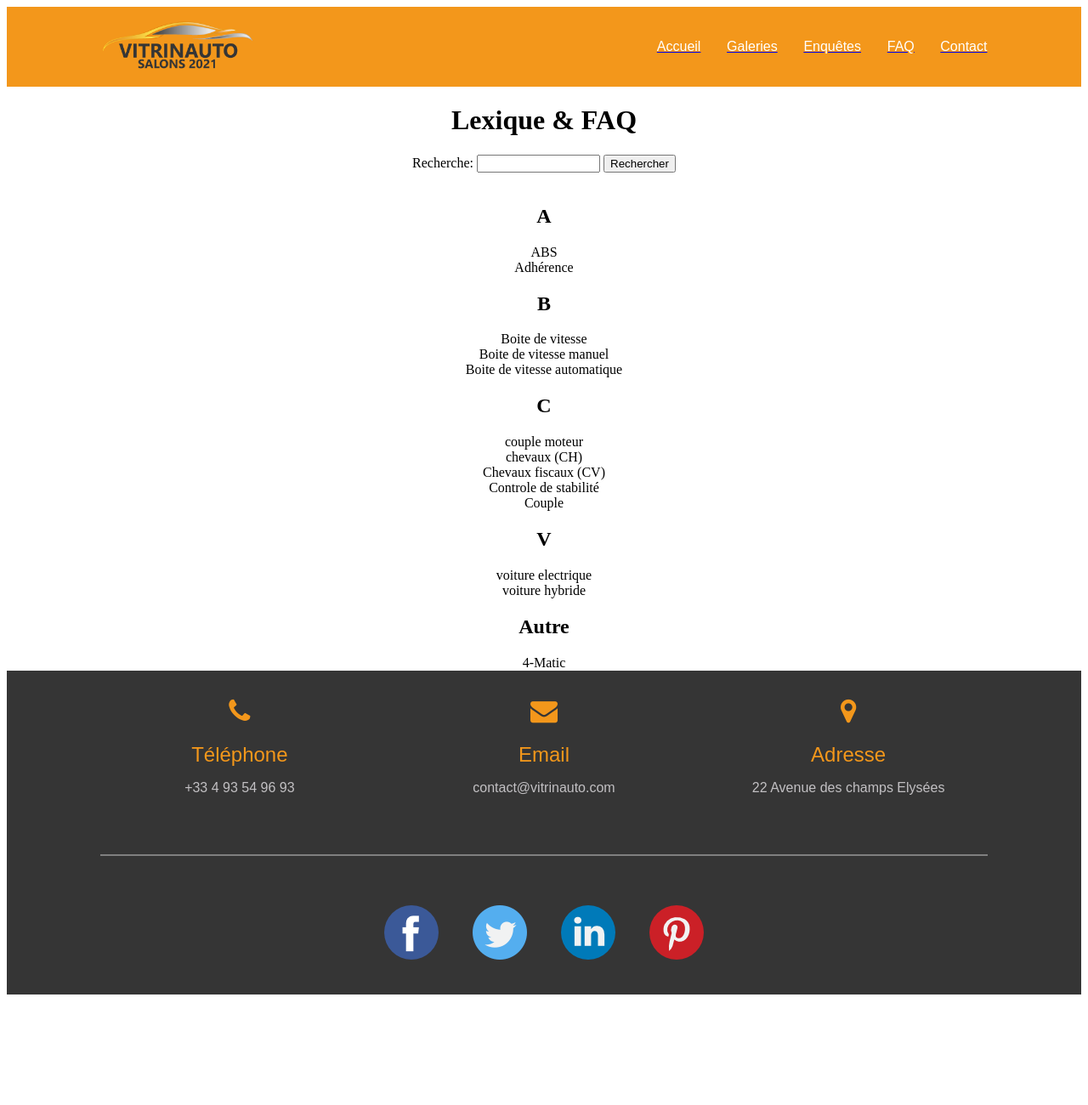
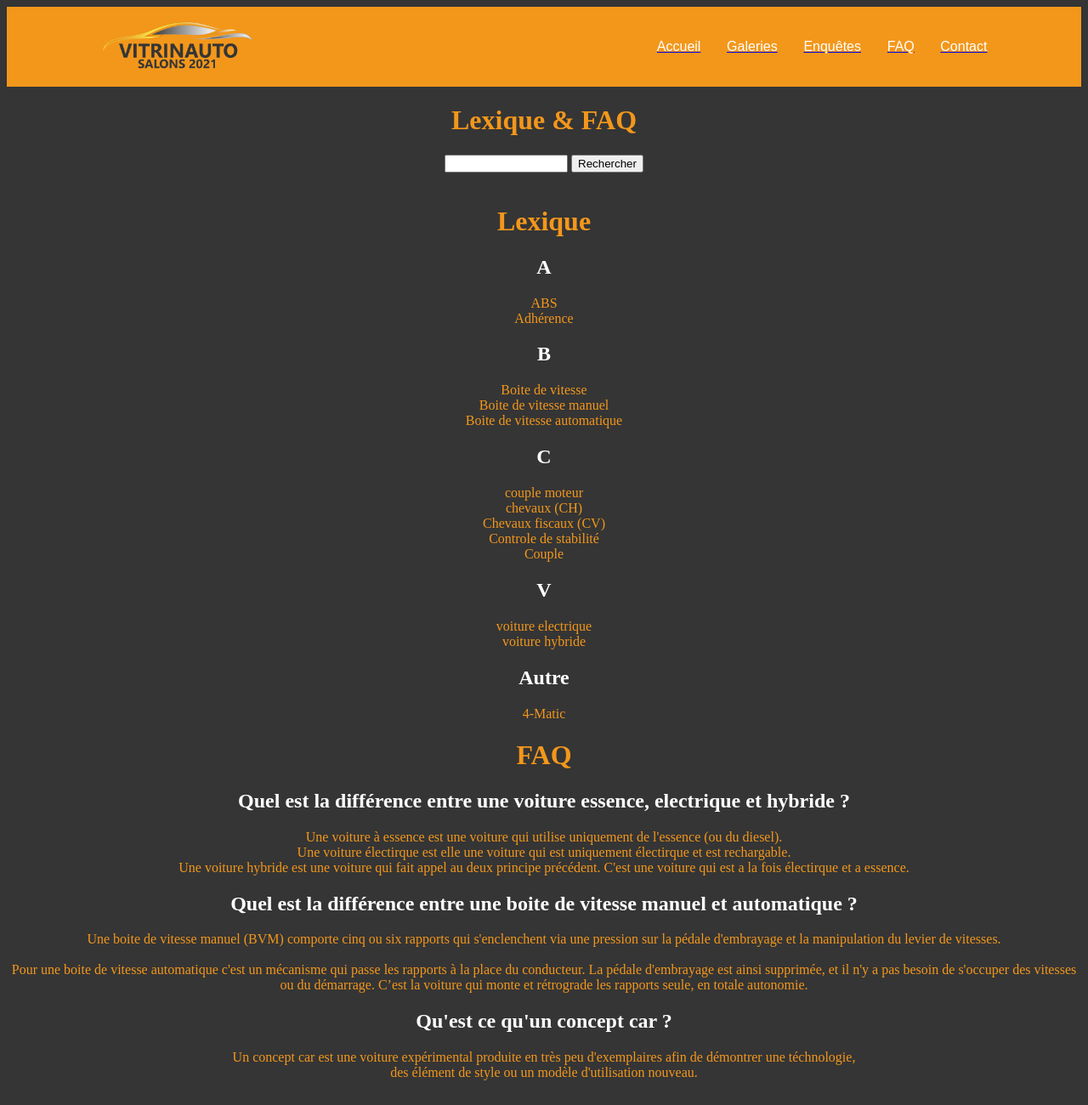
Before and after one commit to CDA-Team-DEV/monde, a plain HTML site: page lexique.html in a window 1280 px wide. Shown: the top 1300 px of the page at 85% size. Before the commit the page ends 1178 px from the top, so only its background shows below. Drawn offline with Linux system fonts and the light colour scheme.

Commit message:
Update lexique.html

```diff
--- a/lexique.html
+++ b/lexique.html
@@ -47,24 +47,37 @@
             </tr>
         </table>
           <!-- End Header -->
-<body>
+<body bgcolor="#353535">
 
 
-<h1 align="center" >Lexique & FAQ</h1>
+<h1 align="center">
+    <font color="#f3971b">
+        Lexique & FAQ
+    </font>
+</h1>
 
 <div align="center">
-    <label  for="site-search">Recherche: </label>
+
     <input type="search" id="rechercheLexique" name="q"
            aria-label="Search through site content" size="15">
            <button>Rechercher</button>
 </div>
-
 <br>
 
+<h1 align="center">
+    <font color="#f3971b">
+        Lexique
+    </font>
+</h1>
+
+<font color="#f3971b">
+
 <h2 align="center" name="A">
-    A
+    <font  color="white">
+        A
+    </font>
 </h2>
-<div align="center">
+<div align="center" color="#f3971b">
     ABS
     <br>
     Adhérence
@@ -72,7 +85,9 @@
 
 
 <h2 align="center">
-    B
+    <font  color="white">
+        B
+    </font>
 </h2>
 <div align="center" name="B">
     Boite de vitesse
@@ -82,7 +97,9 @@
 </div>
 
 <h2 align="center">
-    C
+    <font  color="white">
+        C
+    </font>
 </h2>
 
 <div align="center">
@@ -96,7 +113,9 @@
 
 
 <h2 align="center">
-    V
+    <font  color="white">
+        V
+    </font>
 </h2>
 <div align="center">
     voiture electrique
@@ -105,13 +124,63 @@
 
 
 <h2 align="center">
-    Autre
+    <font  color="white">
+        Autre
+    </font>
 </h2>
 <div align="center" name="Autre">
     4-Matic
 </div>
 
+
+<h1 align="center">
+    <font color="#f3971b">
+        FAQ
+    </font>
+</h1>
+
+<h2 align="center">
+    <font color="white">
+        Quel est la différence entre une voiture essence, electrique et hybride ?
+    </font>
+</h2>
+<div align="center" name="Autre">
+    Une voiture à essence est une voiture qui utilise uniquement de l'essence (ou du diesel).
+    <br>Une voiture électirque est elle une voiture qui est uniquement électirque et est rechargable.
+    <br> Une voiture hybride est une voiture qui fait appel au deux principe précédent. C'est une voiture qui est a la fois électirque et a essence.
+</div>
+
+
+<h2 align="center">
+    <font color="white">
+        Quel est la différence entre une boite de vitesse manuel et automatique ?
+    </font>
+</h2>
+<div align="center" name="Autre">
+    Une boite de vitesse manuel (BVM) comporte cinq ou six rapports qui s'enclenchent via une pression sur la pédale d'embrayage et la manipulation du levier de vitesses.
+    <br>
+    <br>
+    Pour une boite de vitesse automatique c'est un mécanisme qui passe les rapports à la place du conducteur. La pédale d'embrayage est ainsi supprimée, et il n'y a pas besoin de s'occuper des vitesses ou du démarrage. C’est la voiture qui monte et rétrograde les rapports seule, en totale autonomie.
+</div>
+
+
+<h2 align="center">
+    <font color="white">
+        Qu'est ce qu'un concept car ?
+    </font>
+
+</h2>
+<div align="center" name="Autre">
+    Un concept car est une voiture expérimental produite en très peu d'exemplaires afin de démontrer une téchnologie,
+    <br> des élément de style ou un modèle d'utilisation nouveau.
+</div>
+
+
+</font>
 </body>
+<br>
+<br>
+<br>
 
 <!-- Start Footer -->
 <table border="0" width="100%" cellpadding="0" cellspacing="0" bgcolor="#353535">
```
